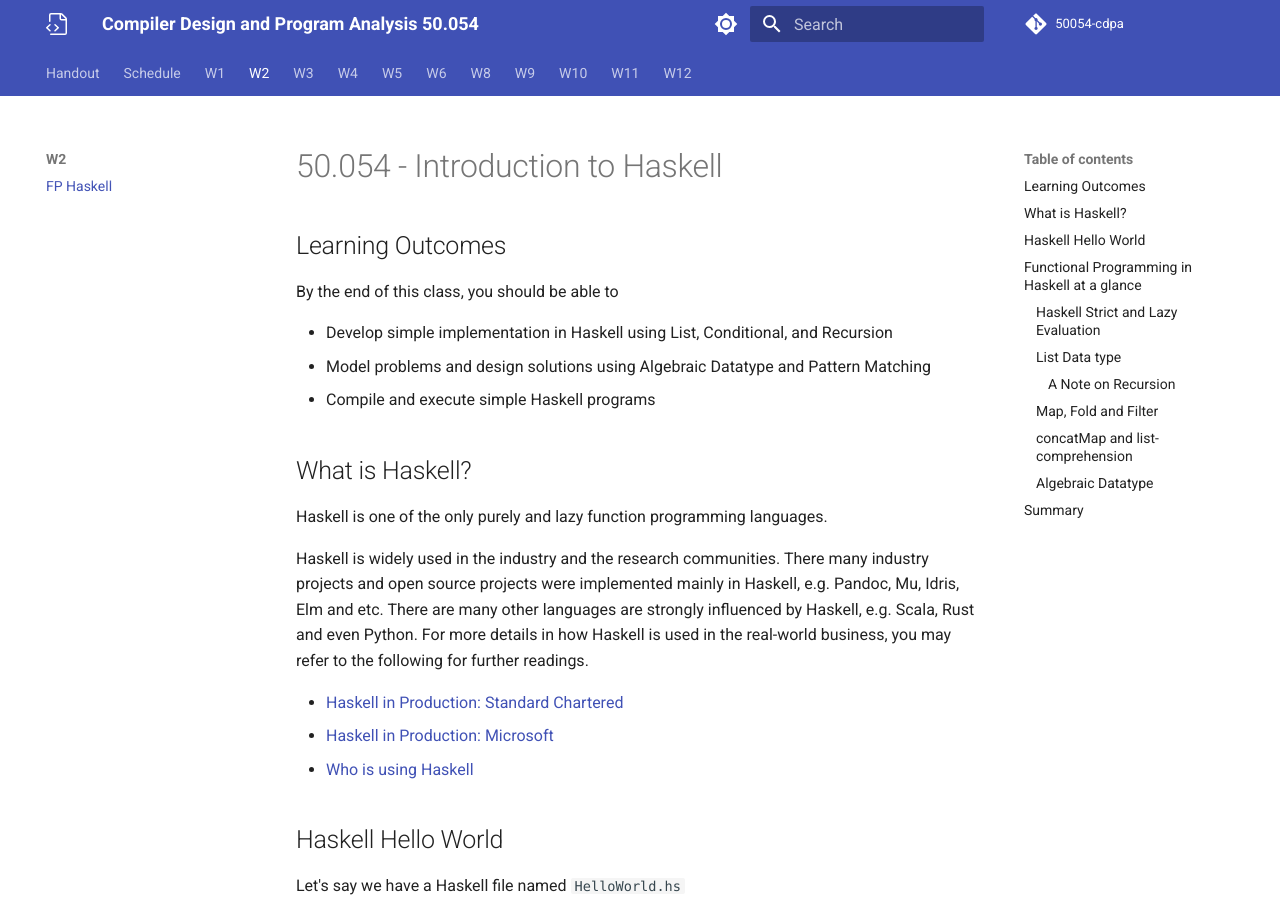
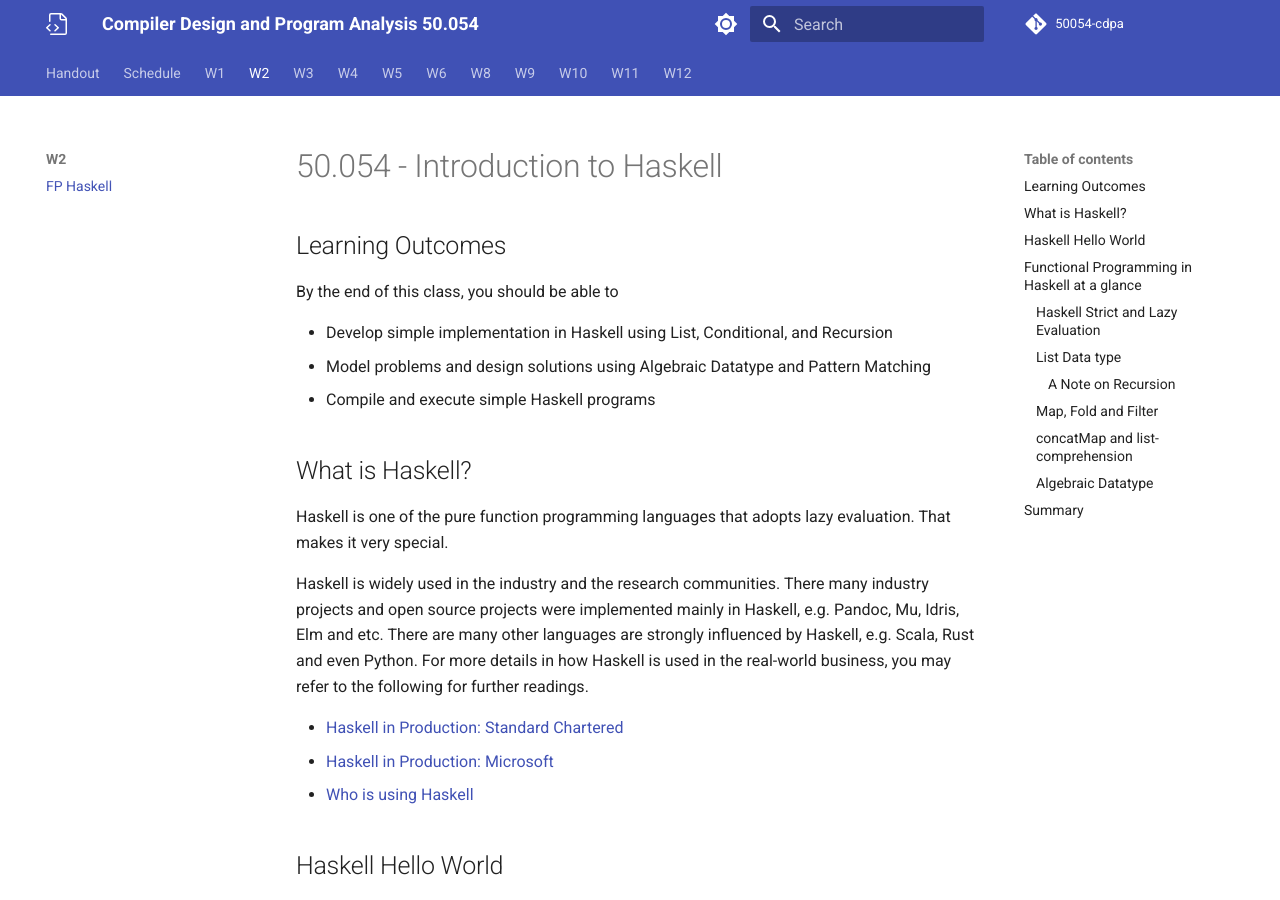
Before and after one commit to 50054-cdpa/notes, an MkDocs documentation site: the page built from docs/fp_haskell.md, in a window 1280 px wide and 900 px high. Built offline with MkDocs 1.6.1 and Material for MkDocs 9.7.7, drawn with Linux system fonts in a browser that asks for light colours; some web fonts are replaced; comment, search, counter and statistics services are not loaded.

Commit message:
updated fp_haskell.md

```diff
--- a/docs/fp_haskell.md
+++ b/docs/fp_haskell.md
@@ -10,7 +10,7 @@ By the end of this class, you should be able to
 
 ## What is Haskell?
 
-Haskell is one of the only purely and lazy function programming languages.
+Haskell is one of the pure function programming languages that adopts lazy evaluation. That makes it very special.
 
 Haskell is widely used in the industry and the research communities. There many industry projects and open source projects were implemented mainly in Haskell, e.g. Pandoc, Mu, Idris, Elm and etc. There are many other languages are strongly influenced by Haskell, e.g. Scala, Rust and even Python.
 For more details in how Haskell is used in the real-world business, you may refer to the following for further readings.
```
